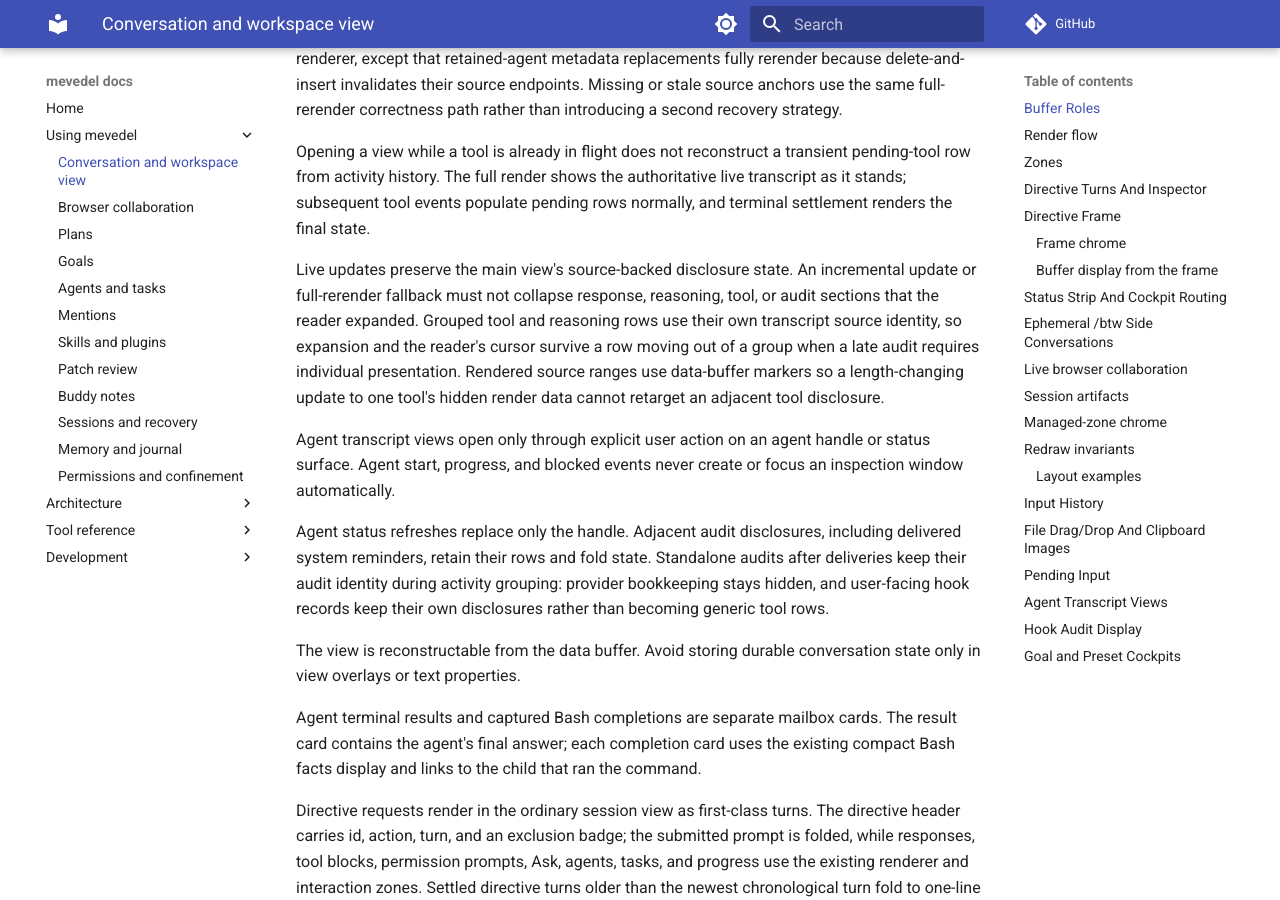
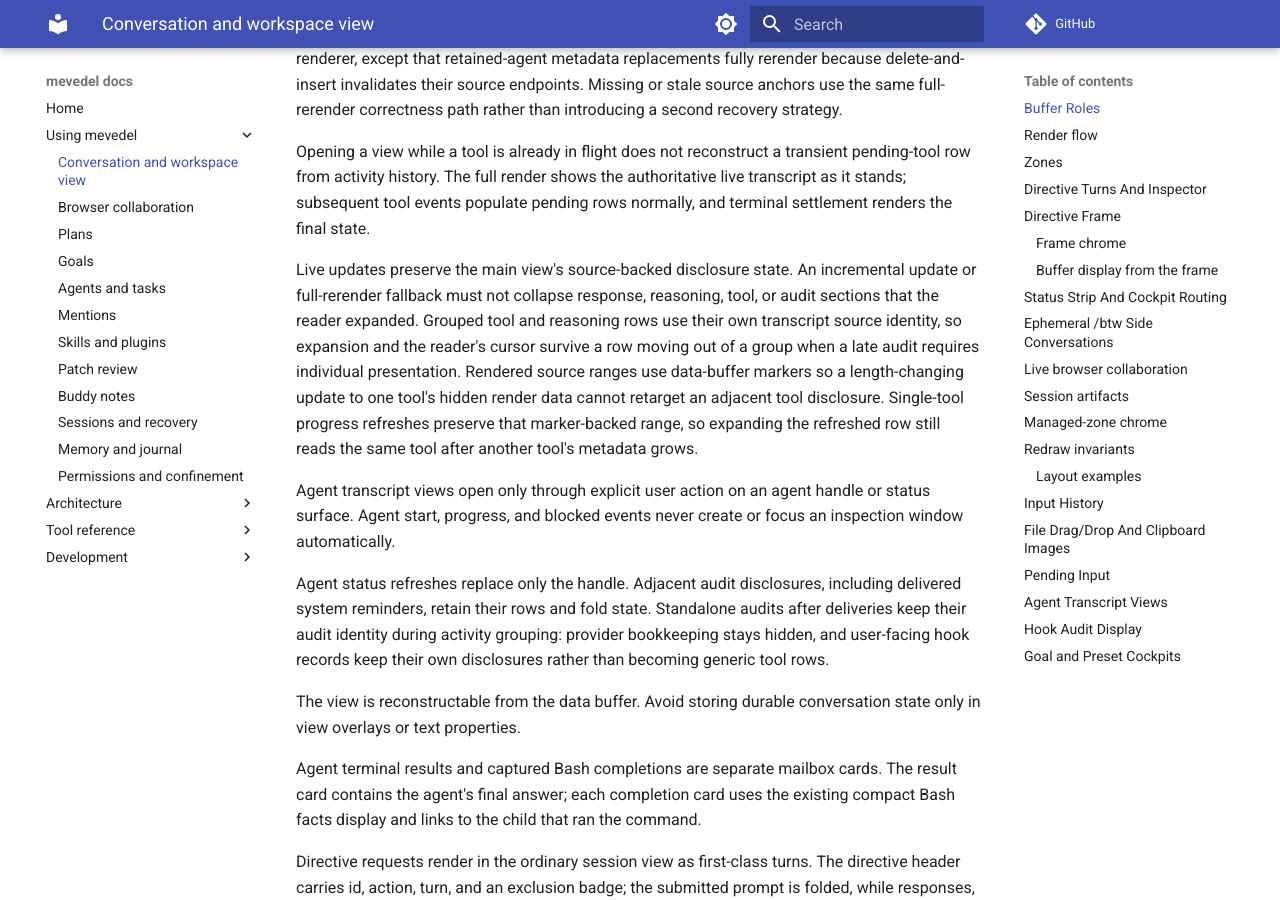
Before and after one commit to FrauH0lle/mevedel, an MkDocs documentation site: the page built from docs/view.md, in a window 1280 px wide and 900 px high, scrolled down 2245 px. Built offline with MkDocs 1.6.1 and Material for MkDocs 9.7.7, drawn with Linux system fonts in a browser that asks for light colours; comment, search, counter and statistics services are not loaded.

Commit message:
fix(view): Preserve source markers during tool row refreshes
Keep refreshed tool disclosures attached to their transcript ranges when an earlier tool receives a length-changing metadata update. Numeric bounds can otherwise make expansion expose hidden audit payloads.

* mevedel-view-render.el (mevedel-view-render--refresh-tool-row-now): Construct marker-backed source ranges for replacement rows.
* test/test-mevedel-view-render.el (mevedel-view-render--refresh-tool-row-now): Reproduce metadata growth before expansion and check the result, source markers, and composer preservation.
* docs/view.md: Document source tracking across single-tool refreshes.

Validation: Regression fails before the fix; all 605 focused ERT tests pass afterward. All 208 files compile without warnings. git diff --check passes.

```diff
--- a/docs/view.md
+++ b/docs/view.md
@@ -117,6 +117,8 @@
 when a late audit requires individual presentation.
 Rendered source ranges use data-buffer markers so a length-changing update to
 one tool's hidden render data cannot retarget an adjacent tool disclosure.
+Single-tool progress refreshes preserve that marker-backed range, so expanding
+the refreshed row still reads the same tool after another tool's metadata grows.
 
 Agent transcript views open only through explicit user action on an agent
 handle or status surface. Agent start, progress, and blocked events never
```
Also changed, not shown: 2 other files.
